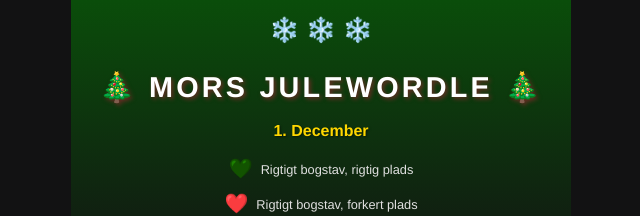
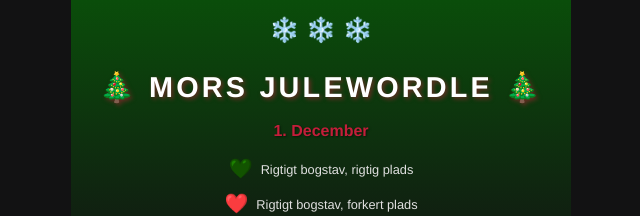
Before and after one commit to VictorHarbo/christmas-wordle, a Vue app: page / in a window 1280 px wide. Shown: the top 216 px of the page, without its empty margins (319-959 px from the left). Built offline with nearby package versions, Linux system fonts and the light colour scheme.

Commit message:
change color of date

```diff
--- a/src/App.vue
+++ b/src/App.vue
@@ -166,7 +166,7 @@ onUnmounted(() => {
 
 .christmas-day {
   font-size: 1rem;
-  color: #ffd700;
+  color: #c41e3a;
   font-weight: 600;
   margin-top: 8px;
   text-shadow: 1px 1px 2px rgba(0, 0, 0, 0.5);
```
